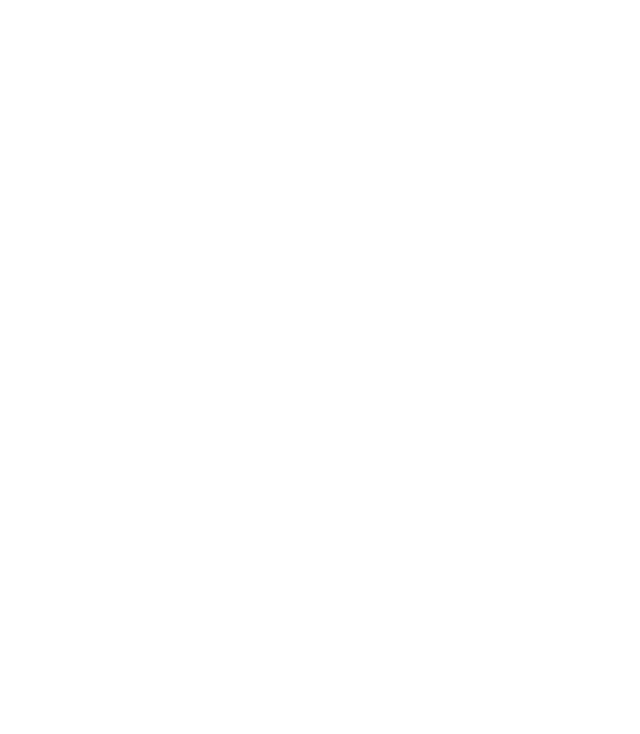
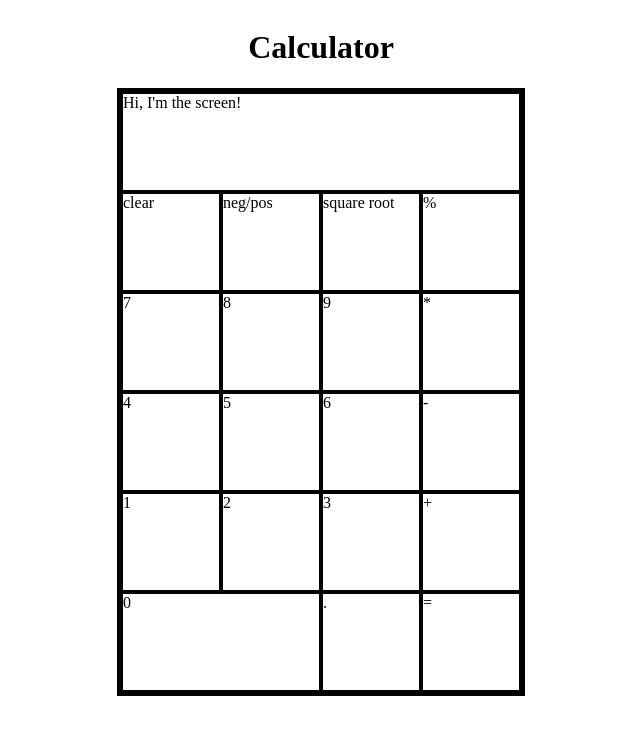
Before and after one commit to oali220/calculator, a plain HTML site: page index.html in a window 1280 px wide. Shown: the whole page, without its empty margins (319-959 px from the left). Drawn offline with Linux system fonts and the light colour scheme.

Commit message:
completed grid layout

```diff
--- a/app.js
+++ b/app.js
@@ -0,0 +1,9 @@
+
+function makeDisplay() {
+    let calcContainer = document.querySelector(".container");
+
+    calcContainer.style.gridTemplateColumns = `repeat(4, 1fr)`;
+    calcContainer.style.gridTemplateRows = `repeat(6, 1fr)`;
+}
+
+makeDisplay();
--- a/index.html
+++ b/index.html
@@ -5,8 +5,33 @@
     <meta http-equiv="X-UA-Compatible" content="IE=edge">
     <meta name="viewport" content="width=device-width, initial-scale=1.0">
     <title>Document</title>
+    <link rel="stylesheet" href="styles.css">
 </head>
 <body>
+    <h1 class="title">Calculator</h1>
 
+    <div class="container">
+        <div class = "grid-item" id="screen">Hi, I'm the screen!</div>
+        <div id="clear" class="grid-item">clear</div>
+        <div id="neg-pos"class="grid-item">neg/pos</div>
+        <div id="square-root"class="grid-item">square root</div>
+        <div id="divide" class="grid-item">%</div>
+        <div id="7"class="grid-item">7</div>
+        <div class="grid-item">8</div>
+        <div class="grid-item">9</div>
+        <div class="grid-item">*</div>
+        <div class="grid-item">4</div>
+        <div class="grid-item">5</div>
+        <div class="grid-item">6</div>
+        <div class="grid-item">-</div>
+        <div class="grid-item">1</div>
+        <div class="grid-item">2</div>
+        <div class="grid-item">3</div>
+        <div class="grid-item">+</div>
+        <div id="zero" class="grid-item">0</div>
+        <div class="grid-item">.</div>
+        <div class="grid-item">=</div>
+    </div>
+    <script src="app.js"></script>
 </body>
 </html>
--- a/styles.css
+++ b/styles.css
@@ -0,0 +1,26 @@
+body {
+    display: flex;
+    flex-direction: column;
+    justify-content: center;
+    align-items: center;
+
+}
+
+.container {
+    display: inline-grid;
+    height: 600px;
+    width: 400px;
+    border: 4px solid black;
+}
+
+.grid-item {
+    border: 2px solid black;
+}
+
+#screen {
+    grid-column: 1 / 5;
+}
+
+#zero {
+    grid-column: 1 / 3;
+}
```
